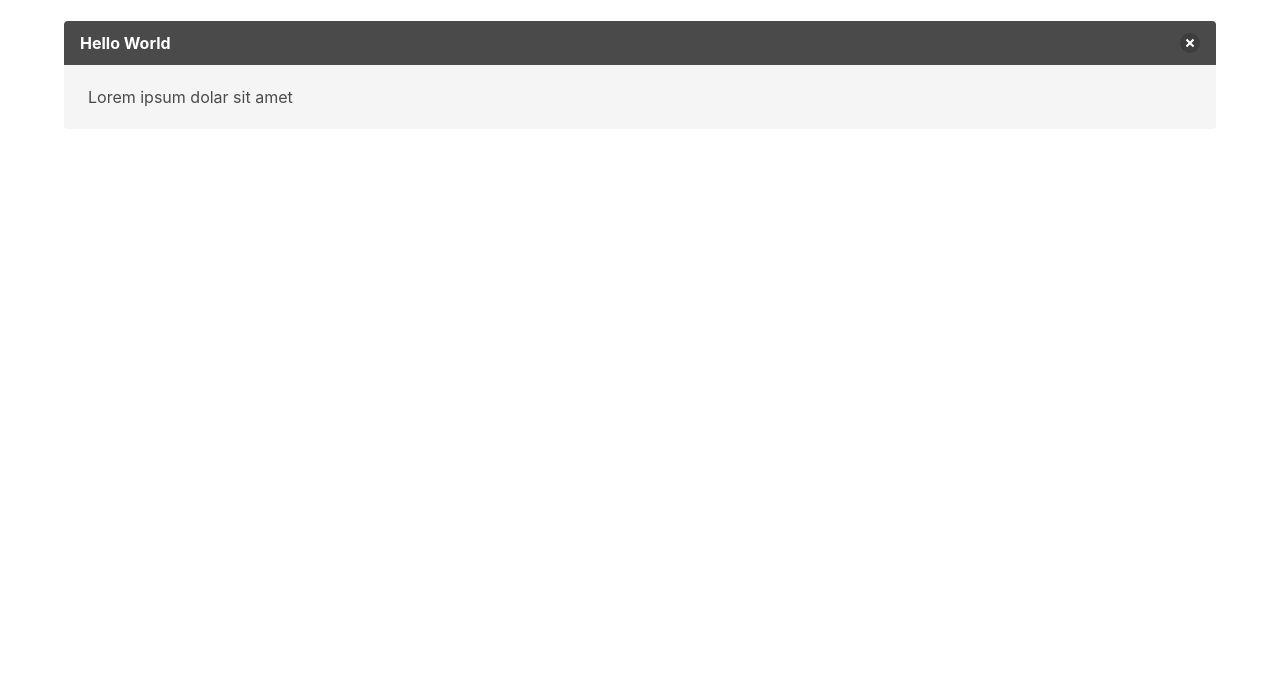
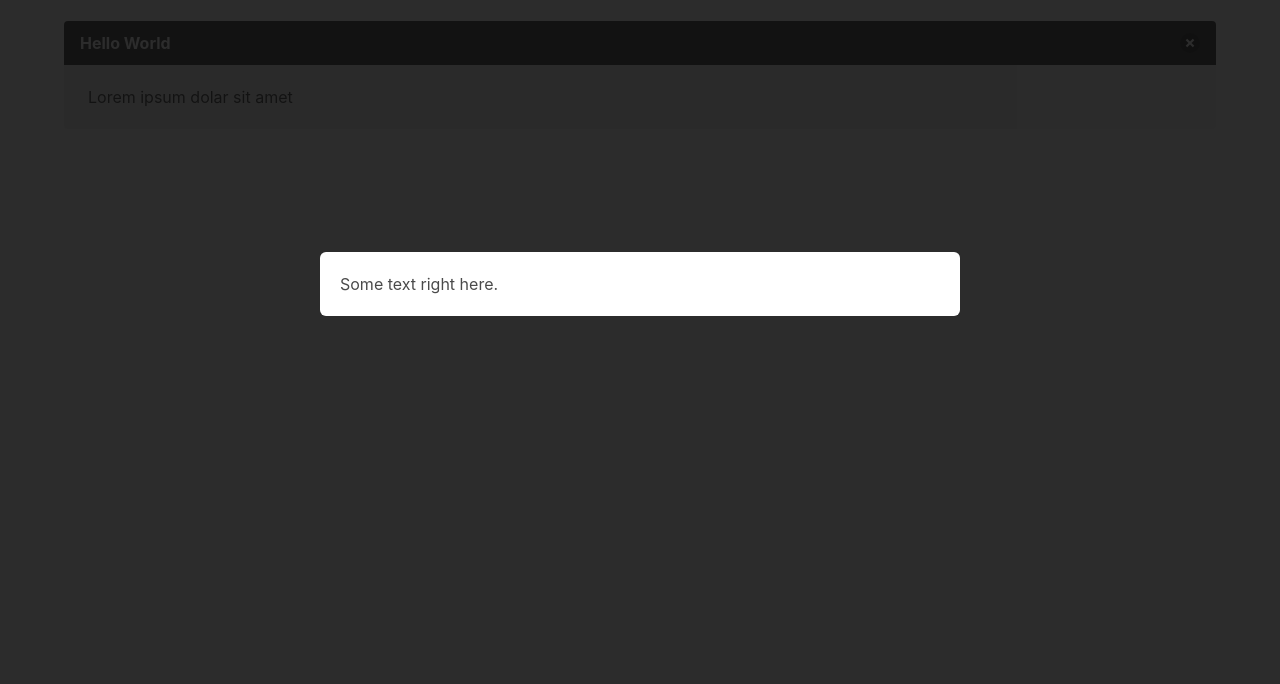
Before and after one commit to yhoiseth/codeceptjs, a website: page index.html in a window 1280 px wide. Shown: the part 116-800 px from the top of the page. Drawn offline with nearby package versions, Linux system fonts and the light colour scheme.

Commit message:
Add modal component

```diff
--- a/index.html
+++ b/index.html
@@ -17,7 +17,7 @@
             My first website with <strong>Bulma</strong>!
         </p>
         <message title="Hello World" body="Lorem ipsum dolar sit amet"></message>
-
+        <modal></modal>
     </div>
 </section>
 
--- a/main.js
+++ b/main.js
@@ -1,3 +1,25 @@
+Vue.component('modal', {
+  template: `
+    <div class="modal" v-bind:class="{ 'is-active': isActive }">
+        <div class="modal-background"></div>
+        <div class="modal-content">
+            <div class="box">
+                <p>
+                    Some text right here.
+                </p>
+            </div>
+
+        </div>
+        <button class="modal-close is-large" aria-label="close" @click="isActive = false"></button>
+    </div>
+  `,
+  data() {
+    return {
+      isActive: true,
+    };
+  },
+});
+
 Vue.component('message', {
   props: [
     'title',
```
